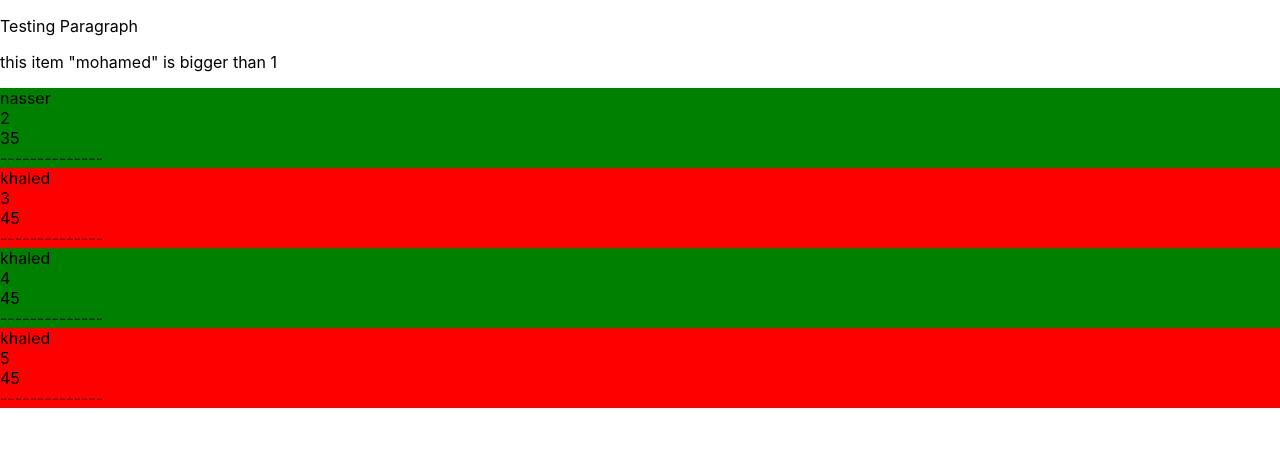
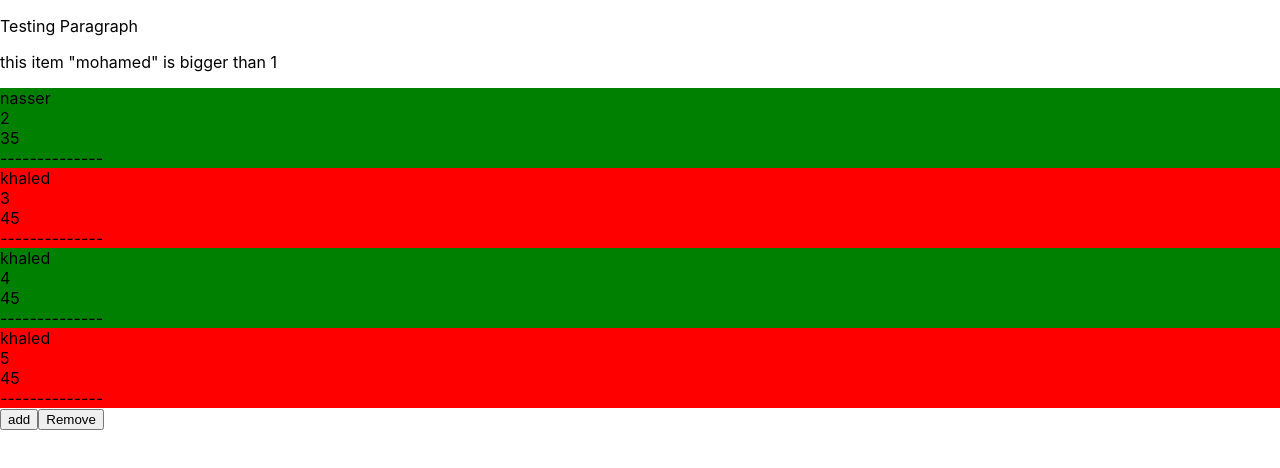
Before and after one commit to mharidy/React, a React (Create React App) app in the folder react-app/: page / in a window 1280 px wide. Shown: the top 468 px of the page. Built offline with nearby package versions, Linux system fonts and the light colour scheme.

Commit message:
React-1- Testing Component's lifecycle

```diff
--- a/react-app/src/App.js
+++ b/react-app/src/App.js
@@ -5,10 +5,30 @@ import Item from "./components/items/Items"
 
 
 class App extends Component {
+
+  //Create constructor, which will be triggered when the app runned
+  constructor() {
+    // super function should be declared
+    super();
+    { console.log("from con") }
+
+
+  }
+  //componentDidUpdate will be triggered at any change
+  componentDidUpdate(prevProps, prevState) {
+    { console.log("update--->" , prevState) }
+  }
+
+  //componentDidMount will be triggered after rendering the Component
+  componentDidMount() {
+    { console.log("from componentDidMount") }
+  }
+
+  //state to declare and arry or objects calles items
   state = {
     items: [
       { name: "mohamed", id: "1", age: 25 },
-      { name: "nasser",  id: "2", age: 35 },
+      { name: "nasser", id: "2", age: 35 },
       { name: "khaled", id: "3", age: 45 },
       { name: "khaled", id: "4", age: 45 },
       { name: "khaled", id: "5", age: 45 }
@@ -16,11 +36,31 @@ class App extends Component {
 
   }
 
+  //handel add Button by pushing new object to the array
+  handleAddButton = () => {
+    let items = this.state.items;
+    items.push({ name: "azza", id: Math.random() * 10, age: "50" });
+    this.setState({
+      items:items
+    });
+  }
+  //handle remove button by remove all items except no. 2
+  handleRemoveButton = () => {
+    let items = this.state.items;
+    items.splice(2);
+    this.setState(items);
+  }
+
+
+
   // Render the Components
   render() {
+    { console.log("render") }
     return (
       <div className="App">
         <Item items={this.state.items} />
+        <button onClick={this.handleAddButton}>add</button>
+        <button onClick={this.handleRemoveButton}>Remove</button>
 
       </div>
     );
```
